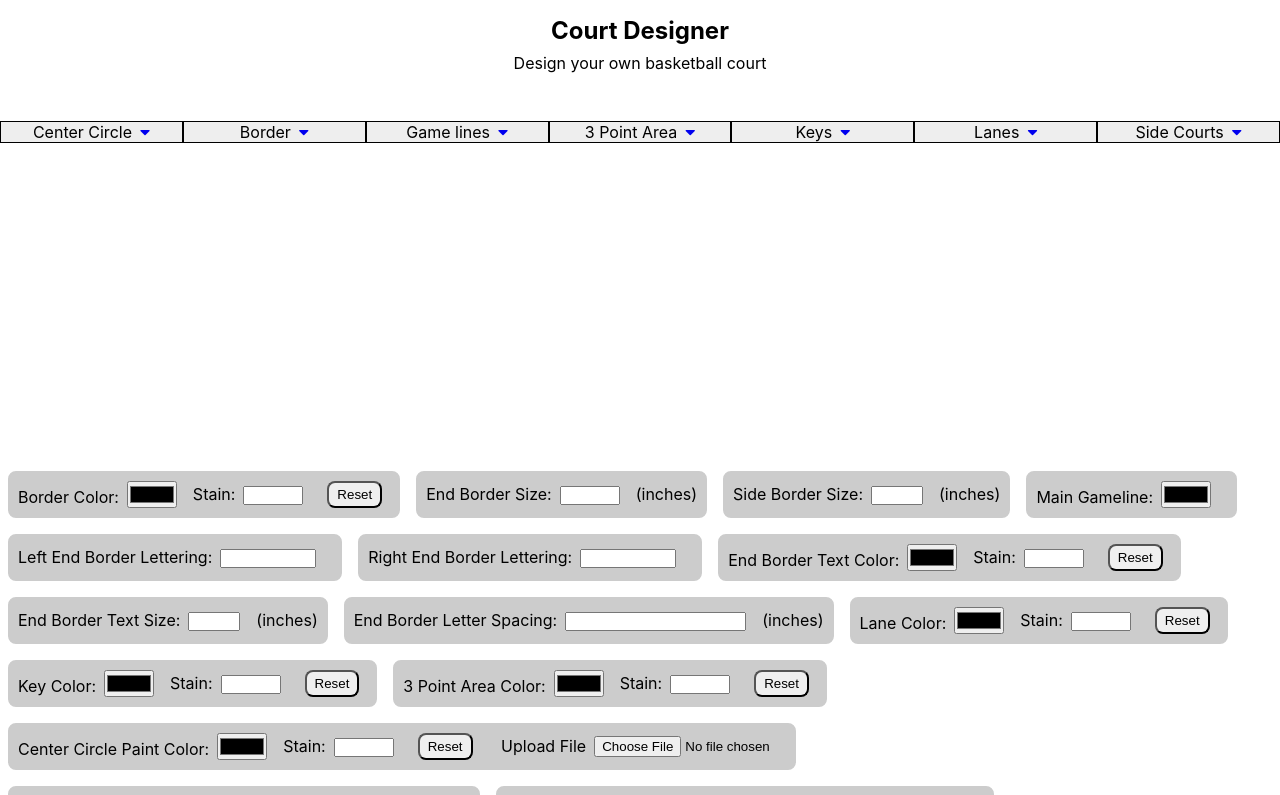
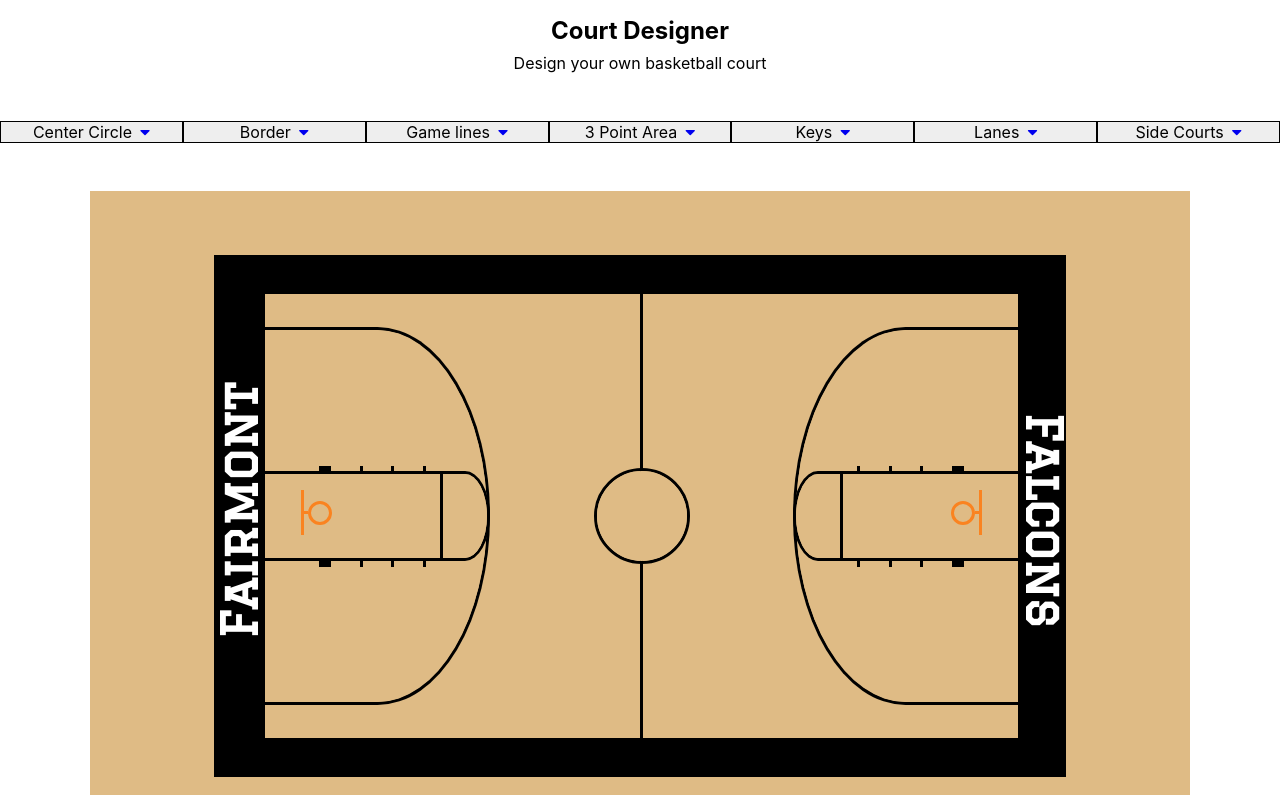
Before and after one commit to jbratcher/court-designer, a React (Create React App) app: page / in a window 1280 px wide. Shown: the top 795 px of the page. Built offline with nearby package versions, Linux system fonts and the light colour scheme.

Commit message:
feat: finished dropdown menu initial placements

```diff
--- a/src/App.scss
+++ b/src/App.scss
@@ -49,11 +49,15 @@
 
 // Menu
 
-.newMenu nav ul {
+.menuContainer {
+  position: relative;
+  z-index: 99;
+}
+
+.menu nav ul {
   display: flex;
   justify-content: space-around;
   margin: 3rem 0;
-  margin-bottom: 20rem;
   position: relative;
 
     li {
@@ -91,43 +95,6 @@
   label {
     margin: 0.5rem 1rem;
   }
-
-}
-
-.menuNavList {
-  display: flex;
-  flex-wrap: wrap;
-  max-width: 100vw;
-}
-
-.menuNavListItem {
-  background: #ccc;
-  border: 2px solid #ccc;
-  border-radius: 0.5rem;
-  display: flex;
-  align-items: center;
-  padding: 0.5rem;
-  margin: 0.5rem;
-  white-space: pre;
-
-    input {
-      margin-left: 0.5rem;
-      margin-right: 1rem;
-    }
-
-    input[type="text"] {
-      width: 6rem;
-    }
-
-    button {
-      margin: 0 0.5rem;
-      padding: 0.25rem 0.5rem;
-    }
-
-    .centerCirlceImageInput {
-      display: flex;
-      margin-left: 1rem;
-    }
 
 }
 
--- a/src/Menu.js
+++ b/src/Menu.js
@@ -7,7 +7,13 @@
       super(props);
 
       this.state = {
-        centerCircleOptions: false
+        borderOptions: false,
+        centerCircleOptions: false,
+        gamelineOptions: false,
+        keyOptions: false,
+        laneOptions: false,
+        sideCourtOptions: false,
+        threePointOptions: false
       };
 
     }
@@ -39,18 +45,24 @@
     } = this.props;
 
     const {
-      centerCircleOptions
+      borderOptions,
+      centerCircleOptions,
+      gamelineOptions,
+      keyOptions,
+      laneOptions,
+      sideCourtOptions,
+      threePointOptions
     } = this.state;
 
     return (
 
     <section className="menuContainer">
 
-        <section className="newMenu">
+        <section className="menu">
 
-          <nav className="newNav">
+          <nav className="nav">
 
-            <ul className="newMenuNavList">
+            <ul className="menuNavList">
 
               <li className="centerCircleOptions">
 
@@ -114,44 +126,23 @@
                 : null}
 
               </li>
+
               <li className="borderOptions">
+
+                <section>
                   <span>Border</span>
-                <a href="#borderOptions"><i className="fas fa-caret-down"></i></a>
-              </li>
-              <li className="gamelineOptions">
-                <span>Game lines</span>
-                <a href="#gamelineOptions"><i className="fas fa-caret-down"></i></a>
-              </li>
-              <li className="threePointOptions">
-                <span>3 Point Area</span>
-                <a href="#threePointOptions"><i className="fas fa-caret-down"></i></a>
-              </li>
-              <li className="keyOptions">
-                <span>Keys</span>
-                <a href="#keyOptions"><i className="fas fa-caret-down"></i></a>
-              </li>
-              <li className="laneOptions">
-                <span>Lanes</span>
-                <a href="#laneOptions"><i className="fas fa-caret-down"></i></a>
-              </li>
-              <li className="sideCourtOptions">
-                <span>Side Courts</span>
-                <a href="#sideCourtOptions"><i className="fas fa-caret-down"></i></a>
-              </li>
-
-            </ul>
-
-          </nav>
-
+                  <a
+                    className="menuOptionsLink"
+                    href="#borderOptions"
+                    onClick={this.handleClick}
+                  >
+                    <i className="fas fa-caret-down"></i>
+                  </a>
                 </section>
 
-        <section className="menu">
+                {borderOptions ?
 
-          <nav className="menuNav">
-
-            <ul className="menuNavList">
-
-              <li className="menuNavListItem">
+                <section className="expandedMenu">
 
                   <label>Border Color:
                     <input
@@ -183,10 +174,6 @@
                     Reset
                   </button>
 
-              </li>
-
-              <li className="menuNavListItem">
-
                   <label>End Border Size:
                     <input
                       className="borderEndSize"
@@ -198,10 +185,6 @@
                     </input>
                      (inches)
                   </label>
-
-              </li>
-
-              <li className="menuNavListItem">
 
                   <label>Side Border Size:
                     <input
@@ -215,27 +198,6 @@
                     (inches)
                   </label>
 
-              </li>
-
-              <li className="menuNavListItem">
-
-                <label>Main Gameline:
-                  <input
-                    className="mainGameLineColor"
-                    name="mainGameLineColor"
-                    onChange={handleInputChange}
-                    type="color">
-                  </input>
-                </label>
-
-              </li>
-
-            </ul>
-
-            <ul className="menuNavList">
-
-              <li className="menuNavListItem">
-
                   <label>Left End Border Lettering:
                     <input
                       className="leftEndBorderText"
@@ -245,10 +207,6 @@
                     </input>
                   </label>
 
-              </li>
-
-              <li className="menuNavListItem">
-
                   <label>Right End Border Lettering:
                     <input
                       className="rightEndBorderText"
@@ -257,10 +215,6 @@
                       type="text">
                     </input>
                   </label>
-
-              </li>
-
-              <li className="menuNavListItem">
 
                   <label>End Border Text Color:
                     <input
@@ -292,10 +246,6 @@
                     Reset
                   </button>
 
-              </li>
-
-              <li className="menuNavListItem">
-
                   <label>End Border Text Size:
                     <input
                       className="endBorderTextSize"
@@ -308,10 +258,6 @@
                     (inches)
                   </label>
 
-              </li>
-
-              <li className="menuNavListItem">
-
                   <label>End Border Letter Spacing:
                     <input
                       className="endBorderLetterSpacing"
@@ -323,9 +269,160 @@
                     (inches)
                   </label>
 
+                </section>
+
+                : null}
+
               </li>
 
-              <li className="menuNavListItem">
+              <li className="gamelineOptions">
+
+                <section>
+                  <span>Game lines</span>
+                  <a
+                    className="menuOptionsLink"
+                    href="#gamelineOptions"
+                    onClick={this.handleClick}
+                  >
+                    <i className="fas fa-caret-down"></i>
+                  </a>
+                </section>
+
+                {gamelineOptions ?
+
+                  <section className="expandedMenu">
+
+                    <label>Main Gameline:
+                      <input
+                        className="mainGameLineColor"
+                        name="mainGameLineColor"
+                        onChange={handleInputChange}
+                        type="color">
+                      </input>
+                    </label>
+
+                  </section>
+
+                : null}
+
+              </li>
+              <li className="threePointOptions">
+                <section>
+                  <span>3 Point Area</span>
+                  <a
+                    className="menuOptionsLink"
+                    href="#threePointOptions"
+                    onClick={this.handleClick}
+                  >
+                    <i className="fas fa-caret-down"></i>
+                  </a>
+                </section>
+
+                {threePointOptions ?
+
+                <section className="expandedMenu">
+
+                  <label>3 Point Area Color:
+                    <input
+                      className="threePointAreaColor"
+                      name="threePointAreaColor"
+                      onChange={handleInputChange}
+                      type="color">
+                    </input>
+                  </label>
+
+                  <label>Stain:
+                    <input
+                      className="threePointStain"
+                      min="0.1"
+                      max="1.0"
+                      step="0.1"
+                      name="threePointAreaColor"
+                      onChange={handleColorStain}
+                      type="number">
+                    </input>
+                  </label>
+
+                  <button
+                    className="threePointAreaResetColor"
+                    name="threePointAreaResetColor"
+                    type="button"
+                    onClick={handleColorReset}
+                  >
+                    Reset
+                  </button>
+
+                </section>
+
+                : null}
+
+              </li>
+              <li className="keyOptions">
+                <section>
+                  <span>Keys</span>
+                  <a
+                    className="menuOptionsLink"
+                    href="#keyOptions"
+                    onClick={this.handleClick}
+                  >
+                    <i className="fas fa-caret-down"></i>
+                  </a>
+                </section>
+
+                {keyOptions ?
+
+                  <section className="expandedMenu">
+
+                    <label>Key Color:
+                      <input
+                        className="keyColor"
+                        name="keyColor"
+                        onChange={handleInputChange}
+                        type="color">
+                      </input>
+                    </label>
+
+                    <label>Stain:
+                      <input
+                        className="keyStain"
+                        min="0.1"
+                        max="1.0"
+                        step="0.1"
+                        name="keyColor"
+                        onChange={handleColorStain}
+                        type="number">
+                      </input>
+                    </label>
+
+                    <button
+                      className="keyResetColor"
+                      name="keyResetColor"
+                      type="button"
+                      onClick={handleColorReset}
+                    >
+                      Reset
+                    </button>
+
+                  </section>
+
+                : null}
+
+              </li>
+              <li className="laneOptions">
+                <section>
+                  <span>Lanes</span>
+                  <a
+                    className="menuOptionsLink"
+                    href="#laneOptions"
+                    onClick={this.handleClick}
+                  >
+                    <i className="fas fa-caret-down"></i>
+                  </a>
+                </section>
+
+                {laneOptions ?
+
+                  <section className="expandedMenu">
 
                     <label>Lane Color:
                       <input
@@ -357,124 +454,26 @@
                       Reset
                     </button>
 
-              </li>
+                  </section>
 
-              <li className="menuNavListItem">
-
-                <label>Key Color:
-                  <input
-                    className="keyColor"
-                    name="keyColor"
-                    onChange={handleInputChange}
-                    type="color">
-                  </input>
-                </label>
-
-                <label>Stain:
-                  <input
-                    className="keyStain"
-                    min="0.1"
-                    max="1.0"
-                    step="0.1"
-                    name="keyColor"
-                    onChange={handleColorStain}
-                    type="number">
-                  </input>
-                </label>
-
-                <button
-                  className="keyResetColor"
-                  name="keyResetColor"
-                  type="button"
-                  onClick={handleColorReset}
-                >
-                  Reset
-                </button>
+                : null}
 
               </li>
+              <li className="sideCourtOptions">
+                <section>
+                  <span>Side Courts</span>
+                  <a
+                    className="menuOptionsLink"
+                    href="#sideCourtOptions"
+                    onClick={this.handleClick}
+                  >
+                    <i className="fas fa-caret-down"></i>
+                  </a>
+                </section>
 
-              <li className="menuNavListItem">
+                {sideCourtOptions ?
 
-                <label>3 Point Area Color:
-                  <input
-                    className="threePointAreaColor"
-                    name="threePointAreaColor"
-                    onChange={handleInputChange}
-                    type="color">
-                  </input>
-                </label>
-
-                <label>Stain:
-                  <input
-                    className="threePointStain"
-                    min="0.1"
-                    max="1.0"
-                    step="0.1"
-                    name="threePointAreaColor"
-                    onChange={handleColorStain}
-                    type="number">
-                  </input>
-                </label>
-
-                <button
-                  className="threePointAreaResetColor"
-                  name="threePointAreaResetColor"
-                  type="button"
-                  onClick={handleColorReset}
-                >
-                  Reset
-                </button>
-
-              </li>
-
-            </ul>
-
-            <ul className="menuNavList">
-
-              <li className="menuNavListItem">
-
-                <label>Center Circle Paint Color:
-                  <input
-                    className="centerCircleColor"
-                    name="centerCircleColor"
-                    onChange={handleInputChange}
-                    type="color">
-                  </input>
-                </label>
-
-                <label>Stain:
-                  <input
-                    className="centerCircleStain"
-                    min="0.1"
-                    max="1.0"
-                    step="0.1"
-                    name="centerCircleColor"
-                    onChange={handleColorStain}
-                    type="number">
-                  </input>
-                </label>
-
-                <button
-                  className="centerCirlceResetColor"
-                  name="centerCirlceResetColor"
-                  type="button"
-                  onClick={handleColorReset}
-                >
-                  Reset
-                </button>
-
-                <label className="centerCirlceImageInput"> Upload File
-                  <input
-                    onChange={handleImage}
-                    name="centerCirlceImage"
-                    type="file"
-                    accept="image/*">
-                  </input>
-                </label>
-
-              </li>
-
-              <li className="menuNavListItem">
+                <section className="expandedMenu">
 
                   <label className="leftTopSideCourtImageInput"> Left Top Side Court (Upload File)
                     <input
@@ -485,10 +484,6 @@
                     </input>
                   </label>
 
-              </li>
-
-              <li className="menuNavListItem">
-
                   <label className="leftBottomSideCourtImageInput"> Left Bottom Side Court (Upload File)
                     <input
                       onChange={handleImage}
@@ -497,10 +492,6 @@
                       accept="image/*">
                     </input>
                   </label>
-
-              </li>
-
-              <li className="menuNavListItem">
 
                   <label className="rightTopSideCourtImageInput"> Right Top Side Court (Upload File)
                     <input
@@ -511,9 +502,6 @@
                     </input>
                   </label>
 
-              </li>
-
-              <li className="menuNavListItem">
 
                   <label className="rightBottomSideCourtImageInput"> Right Bottom Side Court (Upload File)
                     <input
@@ -523,14 +511,6 @@
                       accept="image/*">
                     </input>
                   </label>
-
-              </li>
-
-            </ul>
-
-            <ul className="menuNavList">
-
-              <li className="menuNavListItem">
 
                   <label>Volleyball Line Color:
                     <input
@@ -550,6 +530,10 @@
                     </input>
                   </label>
 
+                </section>
+
+                : null}
+
               </li>
 
             </ul>
```
Lines whose indentation alone changed are shown as unchanged.
